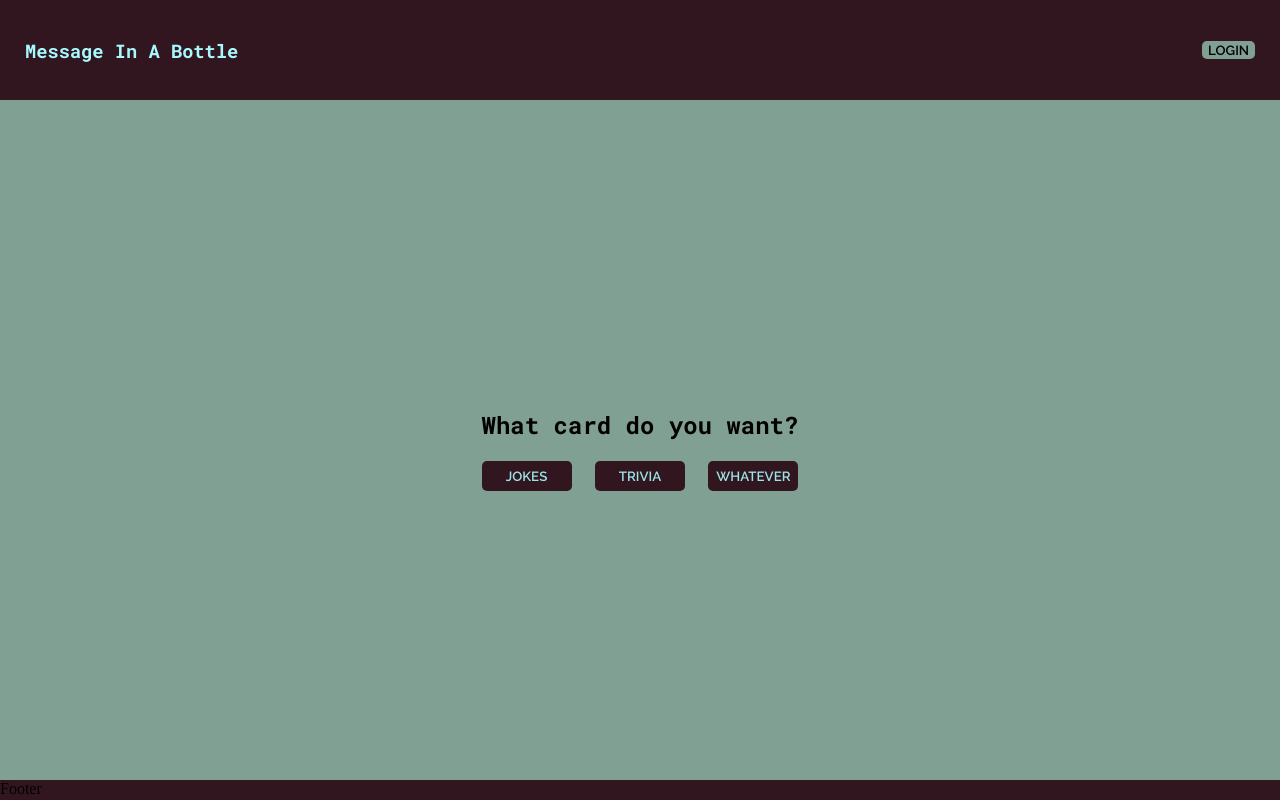
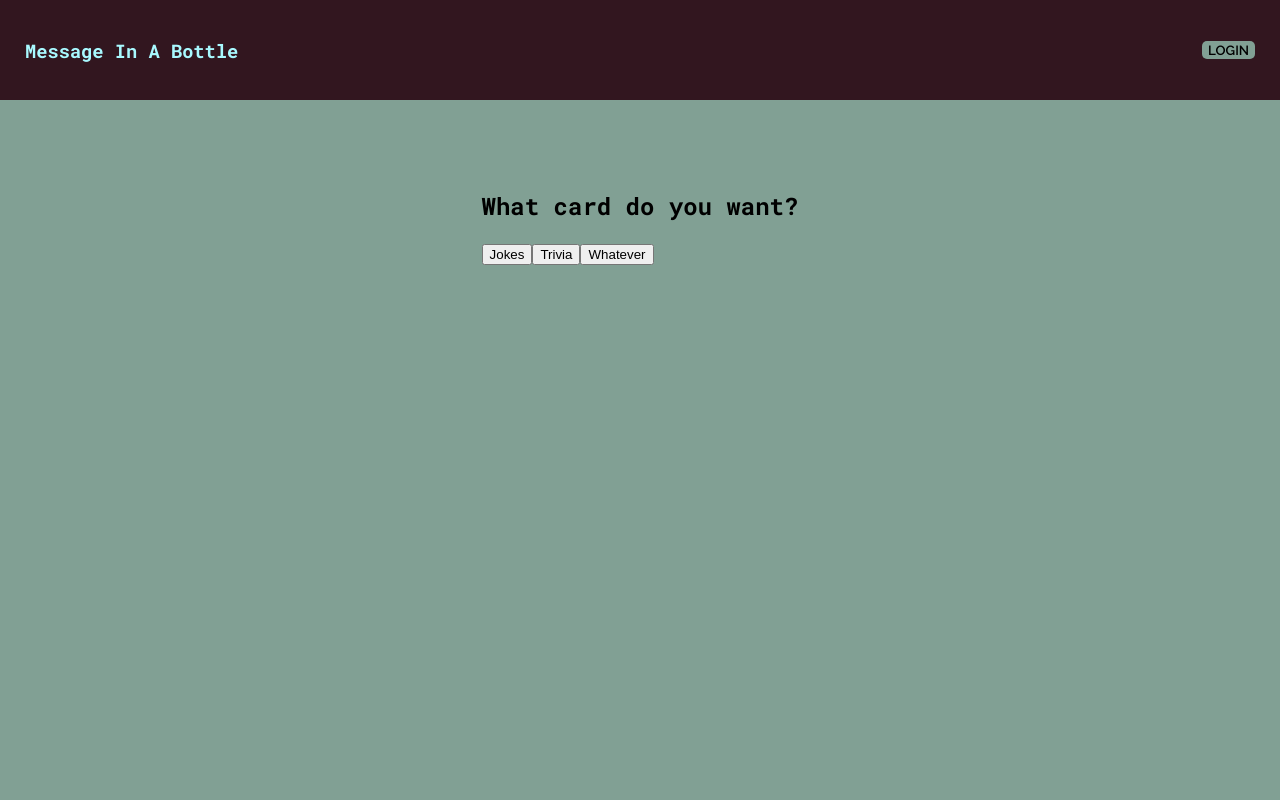
Before and after one commit to hato-cc-legacy/front-end, a React (Vite) app: page / in a window 1280 px wide. Shown: the top 800 px of the page. Built offline with nearby package versions, Linux system fonts and the light colour scheme; no server answers.

Commit message:
to add button hover, active styling to Header, Login

```diff
--- a/src/components/styles/Card.css
+++ b/src/components/styles/Card.css
@@ -2,45 +2,25 @@
   background-color: var(--supplimental-background-color);
   display: flex;
   flex-direction: column;
-  justify-content: space-evenly;
+  justify-content: flex-start;
   align-items: center;
   width: 100%;
-  height: 85vh;
+  height: 100vh;
   font-family: var(--main-text-style);
   font-weight: var(--heavy-font-weight);
-}
-.card-control-buttons {
-  margin: 25px;
-}
-.card-control-buttons__create-button,
-.card-control-buttons__jokes-button,
-.card-control-buttons__trivia-button,
-.card-control-buttons__whatever-button {
-  border-radius: 5px;
-  height: 30px;
-  width: 90px;
-  border: none;
-  font-family: var(--secondary-text-style);
-  font-weight: var(--heavy-font-weight);
-  background-color: var(--main-background-color);
-  color: var(--main-text-color);
-  text-transform: uppercase;
-}
-.card-control-buttons__button-container {
-  display: flex;
-  justify-content: space-between;
-}
-.card-control-buttons__create-button:hover,
-.card-control-buttons__jokes-button:hover,
-.card-control-buttons__trivia-button:hover,
-.card-control-buttons__whatever-button:hover {
-  cursor: pointer;
+  padding-top: 50px;
 }
 .card_content {
   display: flex;
   justify-content: center;
   align-items: center;
+  margin-bottom: 20px;
 }
+
+.card-control-buttons {
+  margin-top: 20px;
+}
+
 .card__content__front,
 .card__content__back {
   display: flex;
--- a/src/components/styles/Header.css
+++ b/src/components/styles/Header.css
@@ -23,4 +23,18 @@
 .login_button:hover,
 .set_home:hover {
   cursor: pointer;
+  background-color: #5f2a3b;
+  color: azure;
 }
+
+.title_header:hover,
+.button:hover {
+  cursor: pointer;
+  background-color: #5f2a3b;
+
+}
+.title_header:active,
+.login_button:active,
+.set_home:active {
+  background-color: #003f7f;
+}
--- a/src/components/styles/Login.css
+++ b/src/components/styles/Login.css
@@ -58,7 +58,15 @@
   width: 100%;
   height: 30px;
   padding: 5px;
+  color: white;
 }
+
+/* Added hover, click color. Change it by the color concept*/
 .button:hover {
   cursor: pointer;
+  background-color: #5f2a3b;
+  color: azure;
 }
+.button:active {
+  background-color: #003f7f;
+}
```
